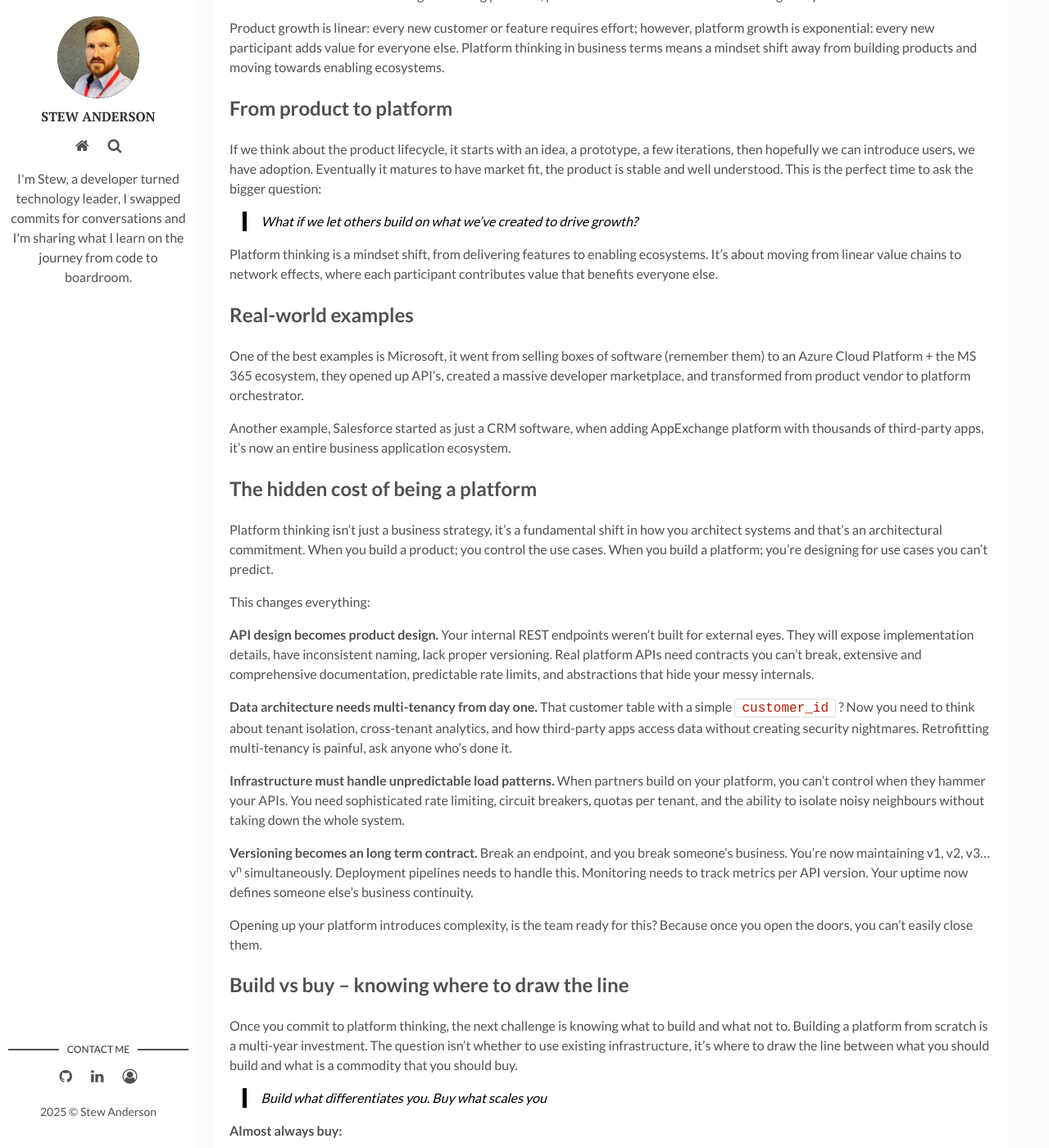
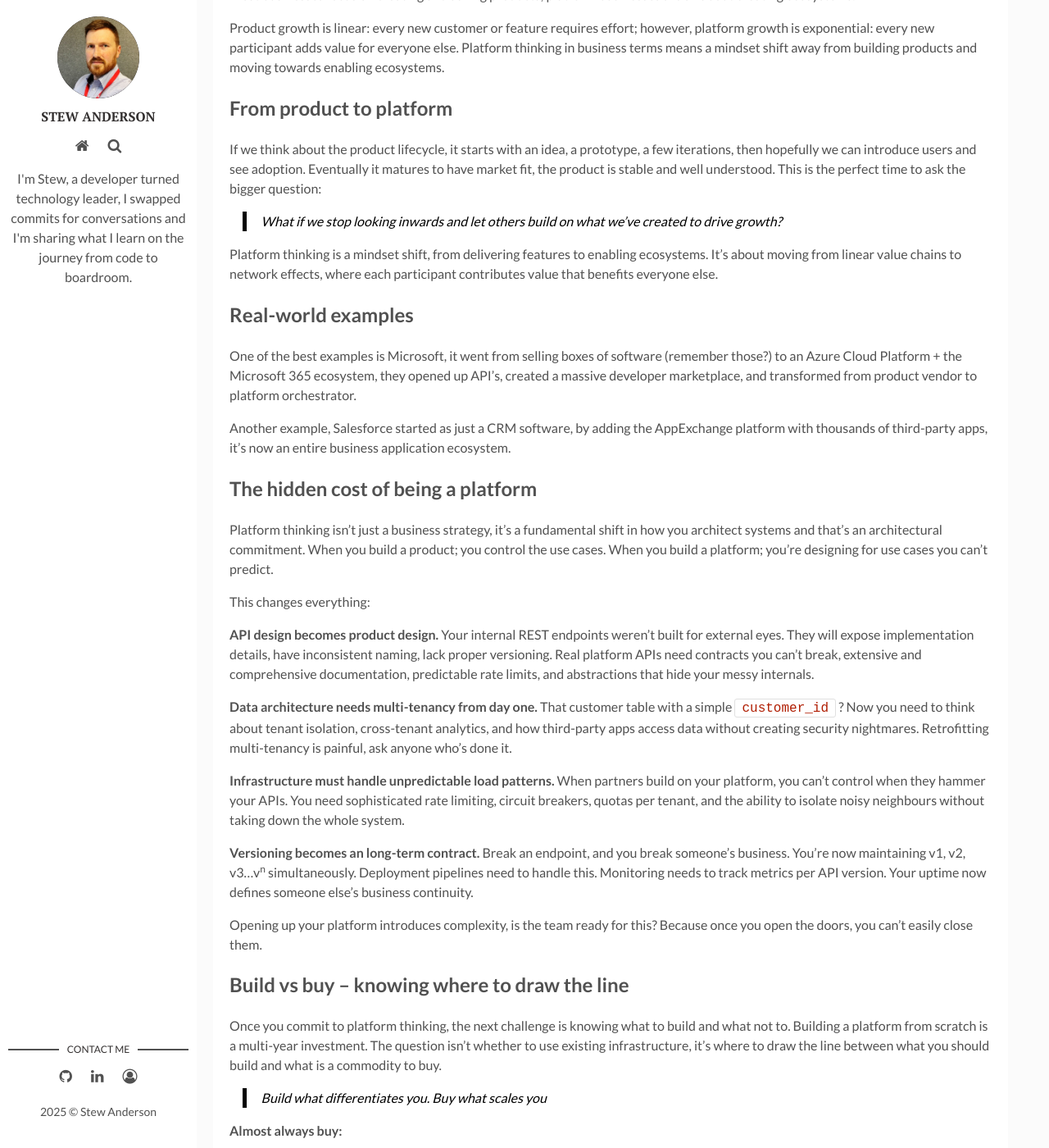
Before and after one commit to stew-anderson/blog, a Jekyll site: the page built from _posts/2025-10-08-platform-thinking-from-products-to-ecosystems.jpg.markdown, in a window 1280 px wide and 1400 px high, scrolled down 655 px. Shown: the whole window at 82% size. Built offline with Jekyll 4.4.1, drawn with Linux system fonts in a browser that asks for light colours; some of the changed text lies outside the part shown.

Commit message:
Final grammar changes

```diff
--- a/_posts/2025-10-08-platform-thinking-from-products-to-ecosystems.jpg.markdown
+++ b/_posts/2025-10-08-platform-thinking-from-products-to-ecosystems.jpg.markdown
@@ -10,24 +10,24 @@ unsplashuser: "@reidnaa"
 unsplashimage: "gray-metal-building-with-glass-windows-Wf_kNhZzL0A"
 ---
 
-Most businesses focus on creating and selling products, platform businesses are all about creating ecosystems.
+Most businesses focus on creating and selling products; platform businesses are all about creating ecosystems.
 
 Product growth is linear: every new customer or feature requires effort; however, platform growth is exponential: every new participant adds value for everyone else.
 Platform thinking in business terms means a mindset shift away from building products and moving towards enabling ecosystems.
 
 ## From product to platform
 
-If we think about the product lifecycle, it starts with an idea, a prototype, a few iterations, then hopefully we can introduce users, we have adoption. Eventually it matures to have market fit, the product is stable and well understood. This is the perfect time to ask the bigger question:
+If we think about the product lifecycle, it starts with an idea, a prototype, a few iterations, then hopefully we can introduce users and see adoption. Eventually it matures to have market fit, the product is stable and well understood. This is the perfect time to ask the bigger question:
 
-> What if we let others build on what we’ve created to drive growth?
+> What if we stop looking inwards and let others build on what we’ve created to drive growth?
 
 Platform thinking is a mindset shift, from delivering features to enabling ecosystems. It's about moving from linear value chains to network effects, where each participant contributes value that benefits everyone else.
 
 ## Real-world examples
 
-One of the best examples is Microsoft, it went from selling boxes of software (remember them) to an Azure Cloud Platform + the MS 365 ecosystem, they opened up API's, created a massive developer marketplace, and transformed from product vendor to platform orchestrator.
+One of the best examples is Microsoft, it went from selling boxes of software (remember those?) to an Azure Cloud Platform + the Microsoft 365 ecosystem, they opened up API's, created a massive developer marketplace, and transformed from product vendor to platform orchestrator.
 
-Another example, Salesforce started as just a CRM software, when adding AppExchange platform with thousands of third-party apps, it's now an entire business application ecosystem.
+Another example, Salesforce started as just a CRM software, by adding the AppExchange platform with thousands of third-party apps, it's now an entire business application ecosystem.
 
 ## The hidden cost of being a platform
 
@@ -41,13 +41,13 @@ This changes everything:
 
 **Infrastructure must handle unpredictable load patterns.** When partners build on your platform, you can't control when they hammer your APIs. You need sophisticated rate limiting, circuit breakers, quotas per tenant, and the ability to isolate noisy neighbours without taking down the whole system.
 
-**Versioning becomes an long term contract.** Break an endpoint, and you break someone's business. You're now maintaining v1, v2, v3...v<sup>n</sup> simultaneously. Deployment pipelines needs to handle this. Monitoring needs to track metrics per API version. Your uptime now defines someone else's business continuity.
+**Versioning becomes an long-term contract.** Break an endpoint, and you break someone's business. You're now maintaining v1, v2, v3...v<sup>n</sup> simultaneously. Deployment pipelines need to handle this. Monitoring needs to track metrics per API version. Your uptime now defines someone else's business continuity.
 
 Opening up your platform introduces complexity, is the team ready for this? Because once you open the doors, you can't easily close them.
 
 ## Build vs buy – knowing where to draw the line
 
-Once you commit to platform thinking, the next challenge is knowing what to build and what not to. Building a platform from scratch is a multi-year investment. The question isn't whether to use existing infrastructure, it's where to draw the line between what you should build and what is a commodity that you should buy.
+Once you commit to platform thinking, the next challenge is knowing what to build and what not to. Building a platform from scratch is a multi-year investment. The question isn't whether to use existing infrastructure, it's where to draw the line between what you should build and what is a commodity to buy.
 
 > Build what differentiates you. Buy what scales you
 
```
Also changed, not shown: other parts of _posts/2025-10-08-platform-thinking-from-products-to-ecosystems.jpg.markdown (+3 -3 lines).
